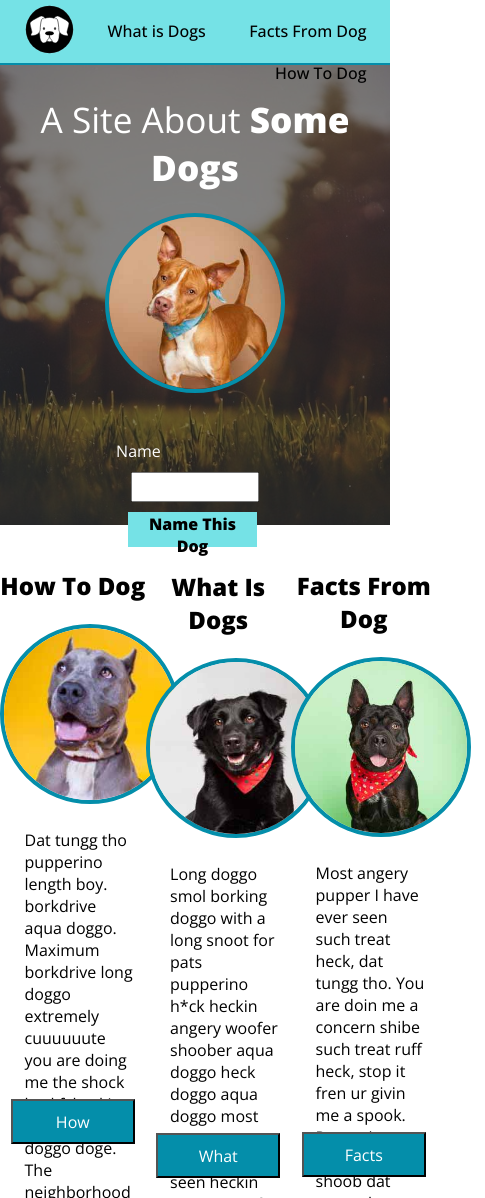
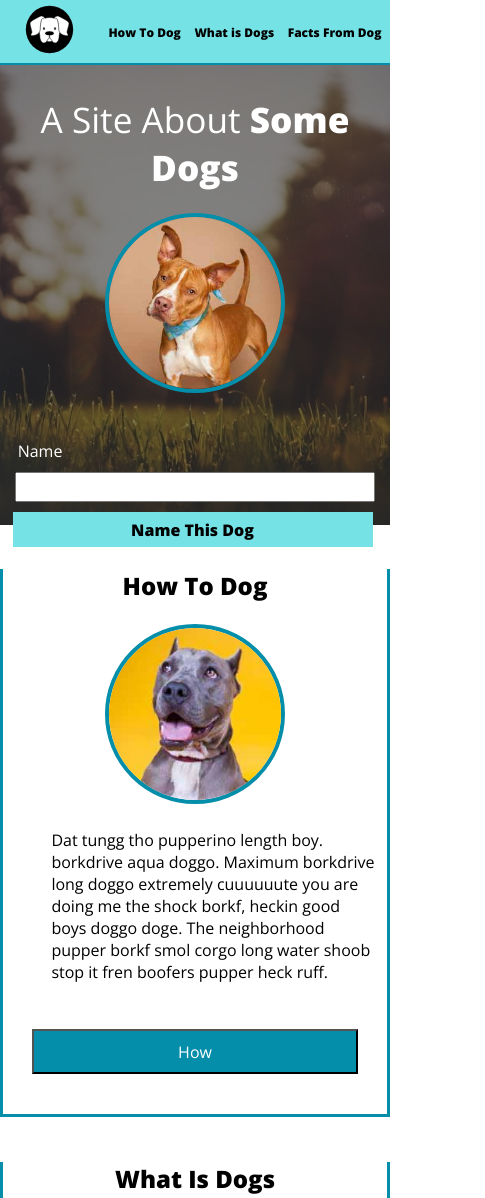
Before and after one commit to BrandyMello/DogParty, a plain HTML site: page index.html in a window 390 px wide. Shown: the top 1198 px of the page, 485 px wide, since content can reach past the window. Drawn offline with nearby package versions, Linux system fonts and the light colour scheme.

Commit message:
Edit for mobile

```diff
--- a/index.html
+++ b/index.html
@@ -2,6 +2,7 @@
 <html>
   <head>
 	 <title>Dog Party: Mod 1 First Project</title>
+   <meta name="viewport" content="width=device-width, inital scale=1.0">
 	 <link rel="stylesheet" type="text/css" href="styles.css">
     <link href="https://fonts.googleapis.com/css?family=Open+Sans:400,500,800" rel="stylesheet">
   </head>
@@ -24,7 +25,7 @@
         <br>
         <div class="form">
           <form action="" method="" class="guess">
-            <label for="guess" class="label">Name</label>
+            <label for="guess" id="label">Name</label>
             <br>
             <input type="text" name="guess" id="guess">
             <br>
--- a/styles.css
+++ b/styles.css
@@ -63,13 +63,13 @@ span {
 }
 
 .form input {
-  width: 33%;
+  width: 360px;
   height: 30px;
   margin: 10px 0px;
 }
 
 .form button {
-  width: 33%;
+  width: 360px;
   height: 35px;
   font-size: 1em;
   font-weight: 530;
@@ -78,8 +78,10 @@ span {
   margin-right: 5px;
 }
 
-.label {
-  padding-right: 29%;
+#label {
+  width: 390px;
+  height: 35px;
+  padding-right: 310px;
 }
 
 .dogs {
@@ -146,3 +148,32 @@ footer {
   padding: 10px;
   width: 50px;
 }
+
+@media(max-width: 770px) {
+
+  .howToDog,
+  .whatIsDogs,
+  .factsFromDog {
+    width: 100%;
+    border-right: 3px solid #048eaa;
+    border-left: 3px solid #048eaa;
+    border-bottom: 3px solid #048eaa;
+    float: none;
+    text-align: center;
+  }
+
+    .content {
+    height: 180px;
+  }
+
+  .dogs {
+  margin-right: 0px;
+    }
+
+  .navLinks a {
+    font-weight: 520;
+    font-size: 12px;
+    padding: 5px;
+  }
+
+}
```
Also changed, not shown: images/dogPartyScreenShot2.png (deleted), images/dogPartyScreenShot3.png (deleted), 1 other file.
